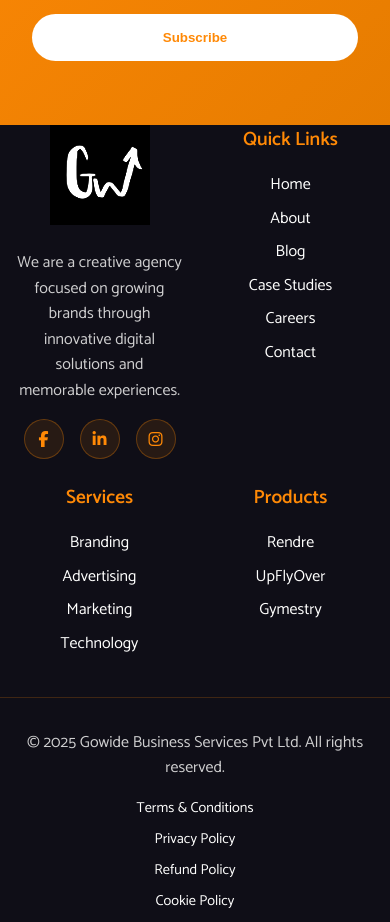
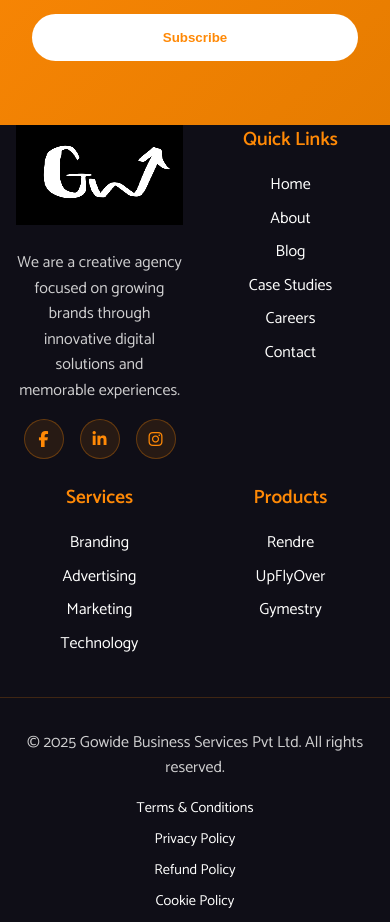
Before and after one commit to gowidebs/gowide-website, a React (Create React App) app: page /contact in a window 390 px wide. Shown: the part 6746-7668 px from the top of the page. Built offline with nearby package versions, Linux system fonts and the light colour scheme.

Commit message:
Make footer logo 100% width with responsive max-height

```diff
--- a/src/styles/GlobalStyles.js
+++ b/src/styles/GlobalStyles.js
@@ -808,8 +808,9 @@
       margin-bottom: 1rem;
 
       img {
-        height: 120px;
-        width: auto;
+        width: 100%;
+        height: auto;
+        max-height: 120px;
         transition: all 0.3s ease;
         filter: invert(1) brightness(2);
         background: transparent;
@@ -823,11 +824,11 @@
         }
 
         @media (max-width: 480px) {
-          height: 80px;
+          max-height: 80px;
         }
 
         @media (max-width: 768px) {
-          height: 100px;
+          max-height: 100px;
         }
       }
 
```
